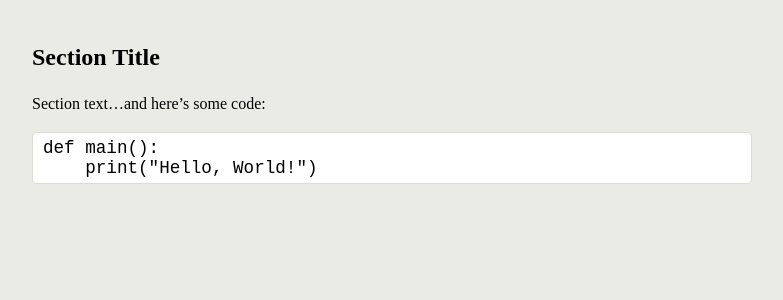
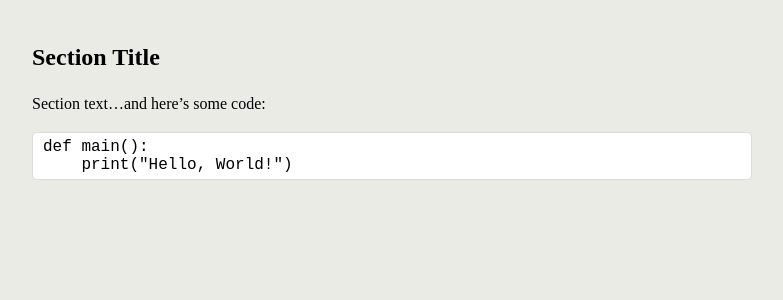
Before and after one commit to dvon/cgbk, a Jekyll site: the page built from index.md, in a window 1280 px wide. Shown: the top 300 px of the page, without its empty margins (248-1031 px from the left). Built offline with Jekyll 4.4.1, drawn with Linux system fonts in a browser that asks for light colours; some web fonts are replaced; Markdown is read by kramdown in place of the engine named in the settings.

Commit message:
Update fonts.css

```diff
--- a/css/fonts.css
+++ b/css/fonts.css
@@ -49,7 +49,3 @@ pre, code {
   font-family: 'Source Code Pro', monospace;
   line-height: normal;
 }
-
-pre code {
-  font-size: 110%;
-}
```
